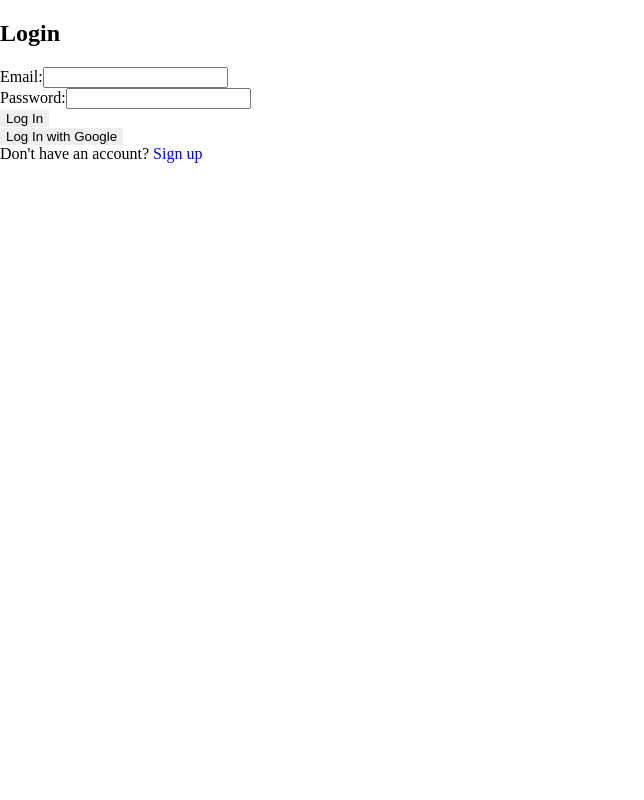
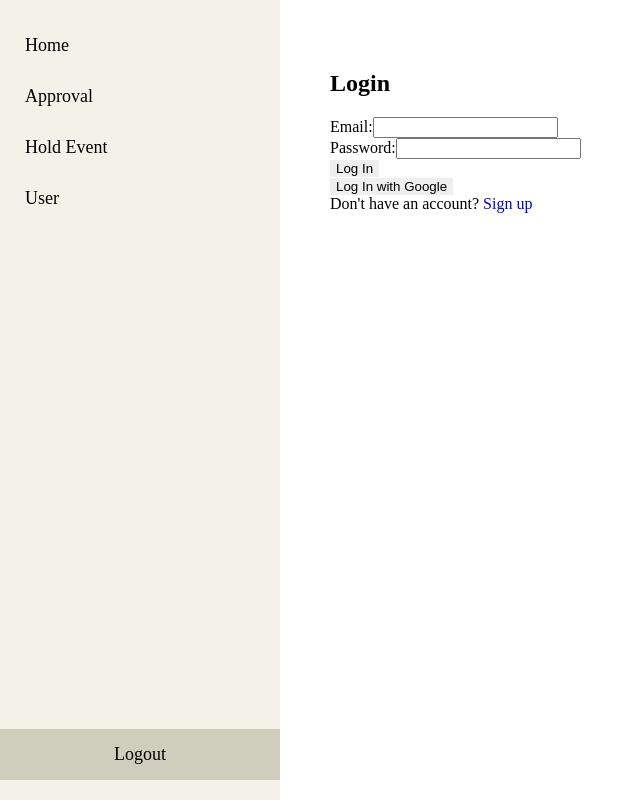
Before and after one commit to rebeccaS47/volleyball, a React (Vite) app: page /login in a window 1280 px wide. Shown: the whole page, without its empty margins (0-644 px from the left). Built offline with nearby package versions, Linux system fonts and the light colour scheme; no server answers; the database is empty.

Commit message:
feat: add navbar

```diff
--- /dev/null
+++ b/src/Layout.tsx
@@ -0,0 +1,15 @@
+import { Outlet } from 'react-router-dom';
+import NavBar from './components/NavBar';
+
+const Layout: React.FC = () => {
+  return (
+    <div style={{ display: 'flex' }}>
+      <NavBar />
+      <main style={{ marginLeft: '280px', flexGrow: 1, padding: '50px' }}>
+        <Outlet />
+      </main>
+    </div>
+  );
+};
+
+export default Layout;
--- /dev/null
+++ b/src/components/NavBar.tsx
@@ -0,0 +1,80 @@
+import { Link, useLocation } from 'react-router-dom';
+import { useUserAuth } from '../context/userAuthContext';
+interface NavBarProps {}
+
+const NavBar: React.FC<NavBarProps> = () => {
+  const location = useLocation();
+  const isActive = (path: string): boolean => location.pathname === path;
+  const { logOut } = useUserAuth();
+
+  const handleLogout = async (e: React.MouseEvent<HTMLElement>) => {
+    e.preventDefault();
+    try {
+      await logOut();
+    } catch (error) {
+      console.log('Error : ', error);
+    }
+  };
+  return (
+    <nav style={navStyle}>
+      <Link to="/" style={isActive('/') ? activeLinkStyle : linkStyle}>
+        Home
+      </Link>
+      <Link
+        to="/approval"
+        style={isActive('/approval') ? activeLinkStyle : linkStyle}
+      >
+        Approval
+      </Link>
+      <Link
+        to="/holdevent"
+        style={isActive('/holdevent') ? activeLinkStyle : linkStyle}
+      >
+        Hold Event
+      </Link>
+      <Link to="/user" style={isActive('/user') ? activeLinkStyle : linkStyle}>
+        User
+      </Link>
+      <div style={logoutStyle} onClick={handleLogout}>
+        Logout
+      </div>
+    </nav>
+  );
+};
+
+export default NavBar;
+
+const navStyle: React.CSSProperties = {
+  backgroundColor: '#f3f2e8',
+  color: 'black',
+  width: '280px',
+  height: '100vh',
+  position: 'fixed',
+  left: 0,
+  top: 0,
+  display: 'flex',
+  flexDirection: 'column',
+  padding: '20px 0',
+};
+
+const linkStyle: React.CSSProperties = {
+  color: 'black',
+  textDecoration: 'none',
+  padding: '15px 25px',
+  fontSize: '18px',
+  transition: 'background-color 0.3s',
+};
+
+const activeLinkStyle: React.CSSProperties = {
+  ...linkStyle,
+  color: 'white',
+  backgroundColor: '#838181',
+};
+
+const logoutStyle: React.CSSProperties = {
+  ...linkStyle,
+  marginTop: 'auto',
+  backgroundColor: '#cfcdbb',
+  textAlign: 'center',
+  cursor: 'pointer',
+};
--- a/src/pages/Home/HoldEvent.tsx
+++ b/src/pages/Home/HoldEvent.tsx
@@ -132,7 +132,7 @@ const HoldEvent: React.FC<HoldEventProps> = () => {
 
   return (
     <form onSubmit={handleSubmit}>
-      <div>
+      <div style={{ marginBottom: '10px' }}>
         <h1>HoldEvent</h1>
         <label>選擇球場</label>
         <CitySelector
@@ -152,7 +152,7 @@ const HoldEvent: React.FC<HoldEventProps> = () => {
           </p>
         ) : null}
       </div>
-      <div>
+      <div style={{ marginBottom: '10px' }}>
         <label>日期</label>
         <input
           type="date"
@@ -163,7 +163,7 @@ const HoldEvent: React.FC<HoldEventProps> = () => {
         />
       </div>
 
-      <div>
+      <div style={{ marginBottom: '10px' }}>
         <label>時間</label>
         <input
           type="time"
@@ -181,7 +181,7 @@ const HoldEvent: React.FC<HoldEventProps> = () => {
           required
         />
       </div>
-      <div>
+      <div style={{ marginBottom: '10px' }}>
         <label>網高</label>
         <label>
           <input
@@ -204,7 +204,7 @@ const HoldEvent: React.FC<HoldEventProps> = () => {
           男網
         </label>
       </div>
-      <div>
+      <div style={{ marginBottom: '10px' }}>
         <label>友善程度</label>
         <select
           name="friendlinessLevel"
@@ -219,7 +219,7 @@ const HoldEvent: React.FC<HoldEventProps> = () => {
           <option value="E">E</option>
         </select>
       </div>
-      <div>
+      <div style={{ marginBottom: '10px' }}>
         <label>分級</label>
         <select
           name="level"
@@ -234,7 +234,7 @@ const HoldEvent: React.FC<HoldEventProps> = () => {
           <option value="E">E</option>
         </select>
       </div>
-      <div>
+      <div style={{ marginBottom: '10px' }}>
         <label>
           <input
             type="checkbox"
@@ -245,7 +245,7 @@ const HoldEvent: React.FC<HoldEventProps> = () => {
           是否有開冷氣
         </label>
       </div>
-      <div>
+      <div style={{ marginBottom: '10px' }}>
         <label>找尋人數</label>
         <input
           type="number"
@@ -255,7 +255,7 @@ const HoldEvent: React.FC<HoldEventProps> = () => {
           required
         />
       </div>
-      <div>
+      <div style={{ marginBottom: '10px' }}>
         <label>總金額</label>
         <input
           type="number"
@@ -265,7 +265,7 @@ const HoldEvent: React.FC<HoldEventProps> = () => {
         />
       </div>
 
-      <div>
+      <div style={{ marginBottom: '10px' }}>
         <label>備註</label>
         <textarea
           name="notes"
--- a/src/pages/Home/index.tsx
+++ b/src/pages/Home/index.tsx
@@ -19,7 +19,7 @@ interface FilterState {
 }
 
 const Event: React.FC<EventProps> = () => {
-  const { logOut, user } = useUserAuth();
+  const { user } = useUserAuth();
   const { cities } = useCityCourtContext();
   const navigate = useNavigate();
   const [eventList, setEventList] = useState<Event[]>([]);
@@ -89,20 +89,9 @@ const Event: React.FC<EventProps> = () => {
     filterEvents();
   }, [filterState, eventList, filterEvents]);
 
-  const handleLogout = async (e: React.MouseEvent<HTMLElement>) => {
-    e.preventDefault();
-    try {
-      await logOut();
-    } catch (error) {
-      console.log('Error : ', error);
-    }
-  };
-
   return (
     <div>
-      <h1>Event</h1>
-      <h2>Hi, {userData === null ? 'there' : userData.name}</h2>
-      <button onClick={handleLogout}>Logout</button>
+      <h1>Hi, {userData === null ? 'there' : userData.name}</h1>
       <div style={{ display: 'flex' }}>
         <CitySelector
           cities={cities}
@@ -187,7 +176,6 @@ const Event: React.FC<EventProps> = () => {
           </div>
         ))}
       </div>
-      <button onClick={() => navigate('/holdevent')}>發起活動</button>
     </div>
   );
 };
--- a/src/pages/approval/index.tsx
+++ b/src/pages/approval/index.tsx
@@ -167,6 +167,7 @@ const Approval: React.FC<ApprovalProps> = () => {
 
   return (
     <div>
+      <h1>Approval</h1>
       <table border={1}>
         <thead>
           <tr>
--- a/src/pages/user/index.tsx
+++ b/src/pages/user/index.tsx
@@ -247,7 +247,7 @@ const User: React.FC<UserProps> = () => {
   const containerStyle: React.CSSProperties = {
     overflow: 'auto',
     height: '500px',
-    width: '80%',
+    // width: '80%',
     margin: '0 auto',
     padding: '20px 0',
   };
@@ -263,7 +263,6 @@ const User: React.FC<UserProps> = () => {
 
   return (
     <div>
-      <h1>User</h1>
       <div style={{ display: 'flex', alignItems: 'center' }}>
         <img
           src={imgURL}
@@ -309,7 +308,12 @@ const User: React.FC<UserProps> = () => {
           <>
             <div style={{ display: 'flex', alignItems: 'center' }}>
               <h3 style={{ marginRight: '10px' }}> {userData.name}</h3>
-              <button style={{ marginRight: '10px' }} onClick={() => setIsEditing(true)}>編輯</button>
+              <button
+                style={{ marginRight: '10px' }}
+                onClick={() => setIsEditing(true)}
+              >
+                編輯
+              </button>
             </div>
             <div>
               {user && (
--- a/src/routes.tsx
+++ b/src/routes.tsx
@@ -11,62 +11,59 @@ import UserInfo from './pages/user/info';
 import User from './pages/user';
 import ProtectedRoutes from './components/ProtectedRoutes';
 import Approval from './pages/approval';
+import Layout from './Layout';
 
-export const router = createBrowserRouter([
+const router = createBrowserRouter([
+  {
+    element: <Layout />,
+    errorElement: <Error />,
+    children: [
       {
         element: <ProtectedRoutes />,
         children: [
           {
             path: '/holdevent',
             element: <HoldEvent />,
-        errorElement: <Error />,
           },
           {
             path: '/approval',
             element: <Approval />,
-        errorElement: <Error />,
           },
           {
             path: '/user',
             element: <User />,
-        errorElement: <Error />,
           },
         ],
       },
       {
         path: '/',
         element: <Home />,
-    errorElement: <Error />,
       },
       {
         path: '/eventdetail/:eventId',
         element: <EventDetail />,
-    errorElement: <Error />,
       },
       {
         path: '/court',
         element: <Court />,
-    errorElement: <Error />,
       },
       {
         path: '/courtdetail',
         element: <CourtDetail />,
-    errorElement: <Error />,
       },
       {
         path: '/login',
         element: <Login />,
-    errorElement: <Error />,
       },
       {
         path: '/signup',
         element: <Signup />,
-    errorElement: <Error />,
       },
       {
         path: '/info',
         element: <UserInfo />,
-    errorElement: <Error />,
+      },
+    ],
   },
 ]);
 
```
Also changed, not shown: src/App.tsx (+0 -7 lines), 1 other file (tests, documents, lock files or other folders). Lines whose indentation alone changed are shown as unchanged.
